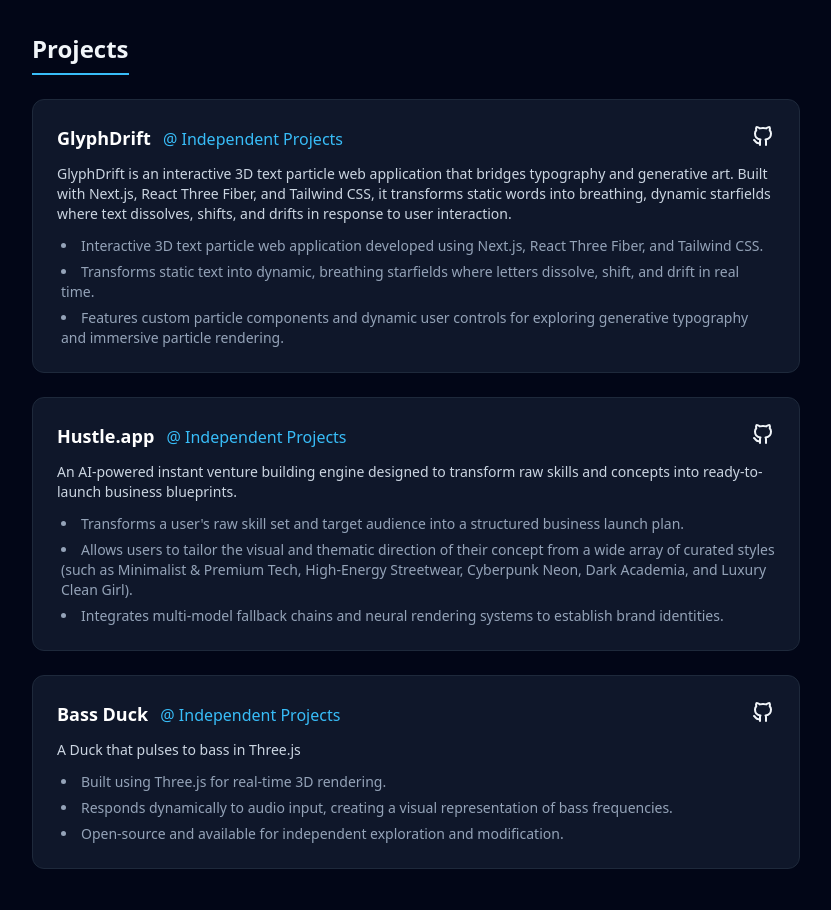
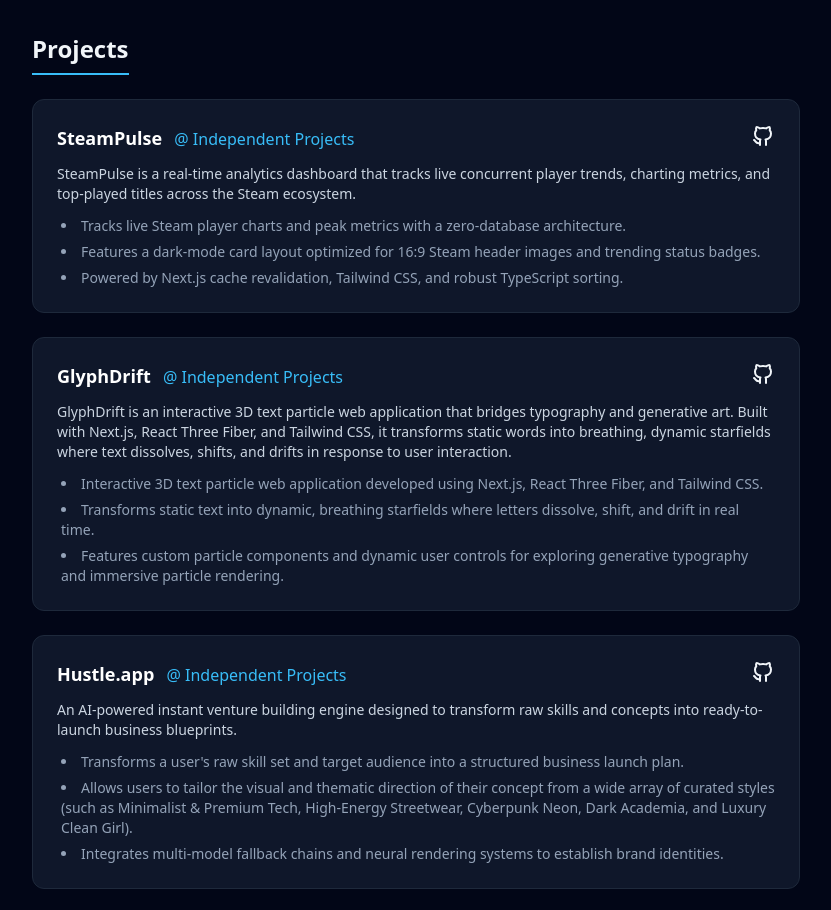
Before and after one commit to TheDeadGPU/jamesgirard.com, a plain HTML site: page index.html in a window 1280 px wide. Shown: the part 1620-2530 px from the top of the page, without its empty margins (224-1055 px from the left). Drawn offline with nearby package versions, Linux system fonts and the light colour scheme.

Commit message:
Added SteamPulse Project

```diff
--- a/index.html
+++ b/index.html
@@ -133,6 +133,28 @@
             <div class="bg-slate-900 border border-slate-800 rounded-xl p-6 mb-6 hover:border-slate-700 transition-colors">
                 <div class="flex justify-between mb-3">
                     <div>
+                        <span class="text-lg font-bold text-white hover:underline"><a href="https://steampulse-gamma.vercel.app/" target="_blank">SteamPulse</a></span>
+                        <span class="text-sky-400 font-medium block sm:inline sm:ml-2">@ Independent Projects</span>
+                    </div>
+                    <div>
+                        <a href="https://github.com/TheDeadGPU/SteamPulse" target="_blank" aria-label="View SteamPulse on GitHub">
+                            <svg xmlns="http://www.w3.org/2000/svg" width="24" height="24" viewBox="0 0 24 24" fill="none" stroke="currentColor" stroke-width="2" stroke-linecap="round" stroke-linejoin="round" class="icon icon-tabler icons-tabler-outline icon-tabler-brand-github"><path stroke="none" d="M0 0h24v24H0z" fill="none" /><path d="M9 19c-4.3 1.4 -4.3 -2.5 -6 -3m12 5v-3.5c0 -1 .1 -1.4 -.5 -2c2.8 -.3 5.5 -1.4 5.5 -6a4.6 4.6 0 0 0 -1.3 -3.2a4.2 4.2 0 0 0 -.1 -3.2s-1.1 -.3 -3.5 1.3a12.3 12.3 0 0 0 -6.2 0c-2.4 -1.6 -3.5 -1.3 -3.5 -1.3a4.2 4.2 0 0 0 -.1 3.2a4.6 4.6 0 0 0 -1.3 3.2c0 4.6 2.7 5.7 5.5 6c-.6 .6 -.6 1.2 -.5 2v3.5" /></svg>
+                        </a>
+                    </div>
+                </div>
+                <div class="text-slate-300 text-sm space-y-3">
+                    <p>SteamPulse is a real-time analytics dashboard that tracks live concurrent player trends, charting metrics, and top-played titles across the Steam ecosystem.</p>
+                    <ul class="list-disc list-inside space-y-1.5 ml-1 text-slate-400">
+                        <li>Tracks live Steam player charts and peak metrics with a zero-database architecture.</li>
+                        <li>Features a dark-mode card layout optimized for 16:9 Steam header images and trending status badges.</li>
+                        <li>Powered by Next.js cache revalidation, Tailwind CSS, and robust TypeScript sorting.</li>
+                    </ul>
+                </div>
+            </div>
+
+            <div class="bg-slate-900 border border-slate-800 rounded-xl p-6 mb-6 hover:border-slate-700 transition-colors">
+                <div class="flex justify-between mb-3">
+                    <div>
                         <span class="text-lg font-bold text-white hover:underline"><a href="https://glyph-drift.vercel.app/" target="_blank">GlyphDrift</a></span>
                         <span class="text-sky-400 font-medium block sm:inline sm:ml-2">@ Independent Projects</span>
                     </div>
```
